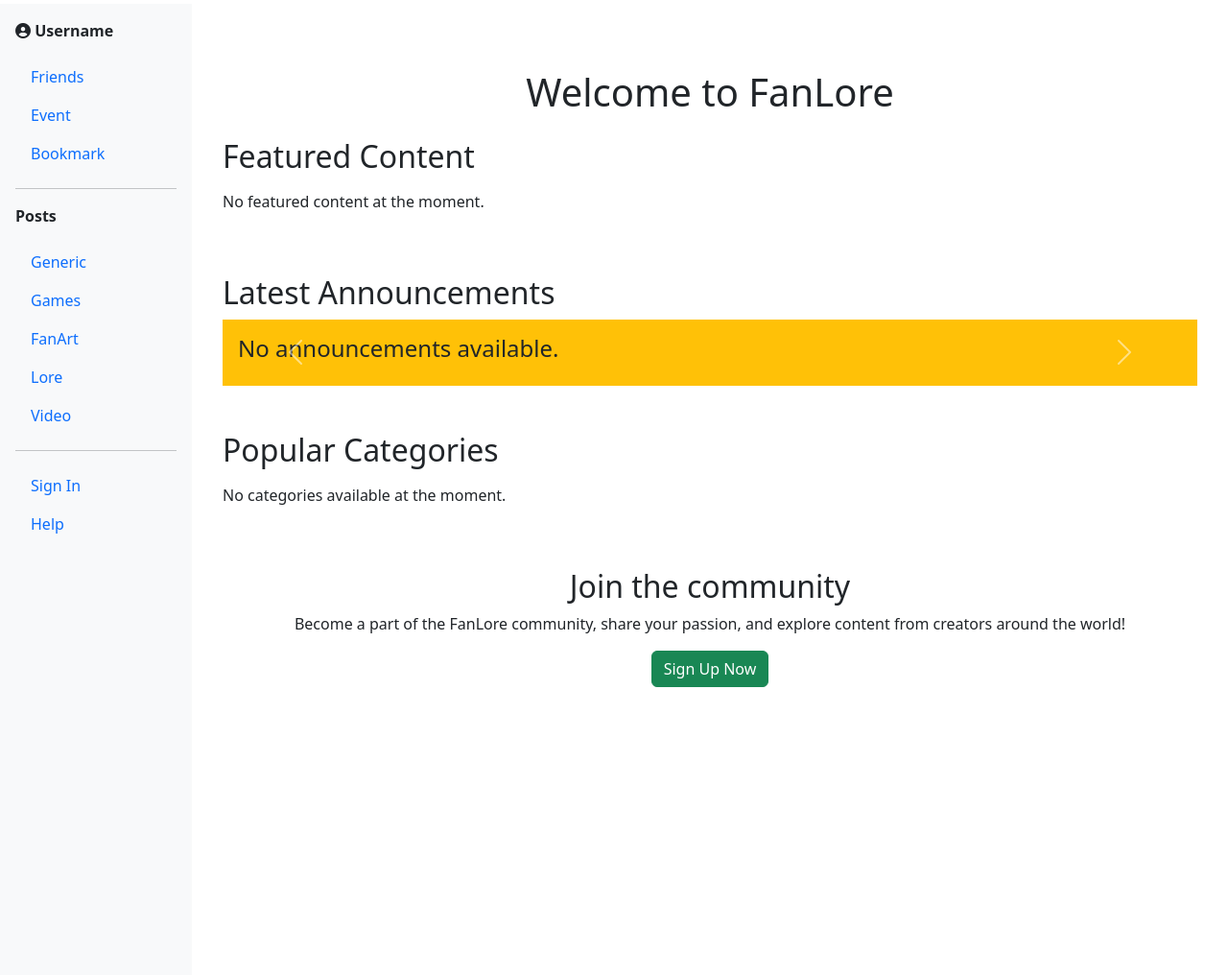
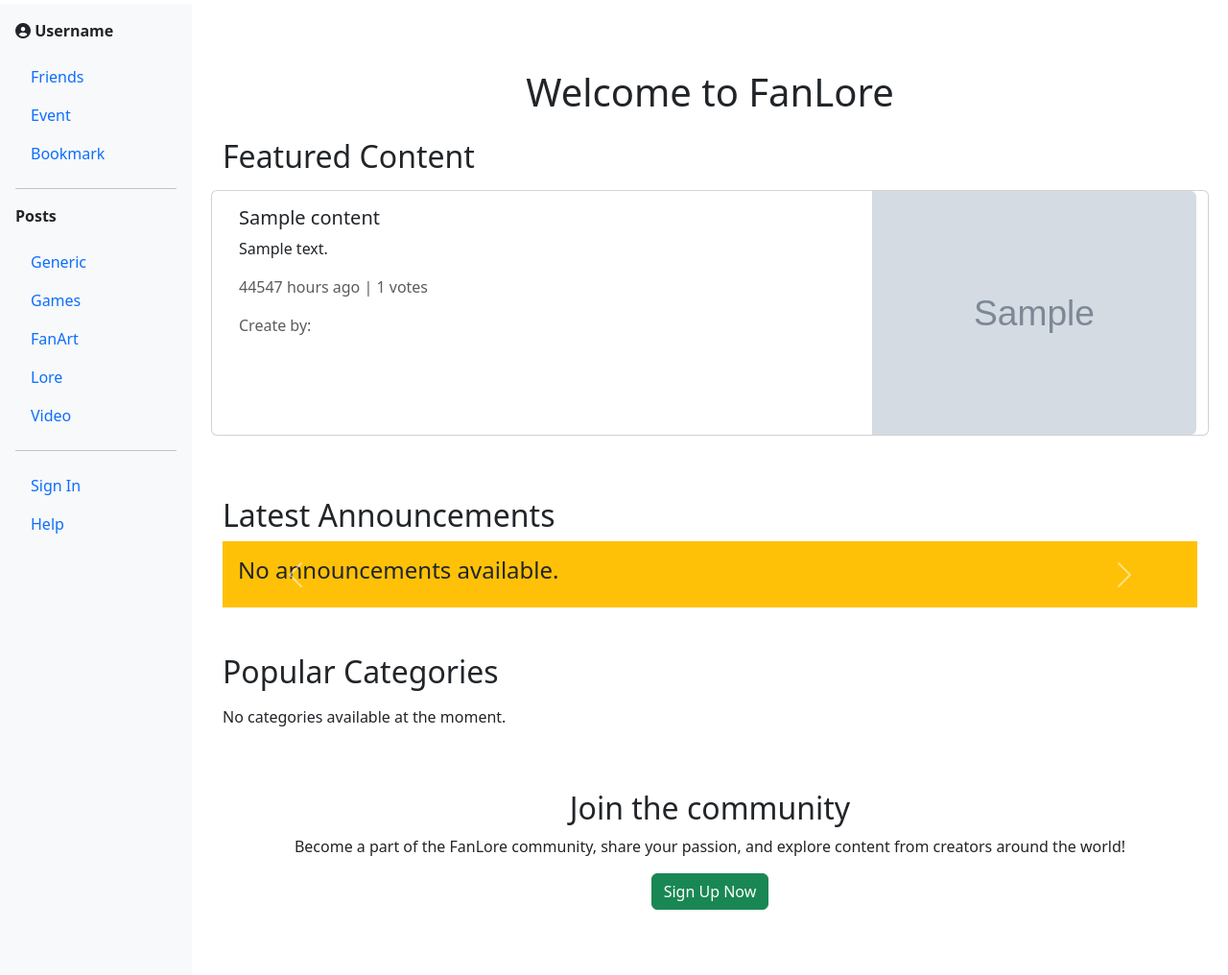
Before and after one commit to NewOsakA/Fanlore, a Django app: page / in a window 1280 px wide. Shown: the part 56-1072 px from the top of the page at 96% size. Run offline with Django 4.2, Linux system fonts and the light colour scheme; tables that the repository leaves empty hold one stand-in row (values such as "Sample post"); grey boxes marked "Sample" are stand-in pictures.

Commit message:
Update Home page

```diff
--- a/fanlore/templates/fanlore/home.html
+++ b/fanlore/templates/fanlore/home.html
@@ -9,19 +9,27 @@
         <section class="featured-content">
             <h2 class="mb-3">Featured Content</h2>
             <div class="row">
-                {% for content in featured_contents %}
-                    <div class="col-md-4">
-                        <div class="card">
-                            <img src="{{ content.topic_img.url }}" class="card-img-top" alt="{{ content.title }}">
+                {% for content in content_list %}
+                <div class="card mb-3">
+                    <div class="row g-0">
+                        <div class="col-md-8">
                             <div class="card-body">
                                 <h5 class="card-title">{{ content.title }}</h5>
                                 <p class="card-text">{{ content.description|truncatewords:20 }}</p>
-                                <a href="{% url 'content_detail' content.id %}" class="btn btn-primary">Read More</a>
+                                <p class="text-muted">
+                                    <i class="bi bi-clock"></i> {{ content.time_since_creation }} |
+                                    <i class="bi bi-hand-thumbs-up"></i> {{ content.vote }} votes
+                                </p>
+                                <p class="text-muted">Create by: {{ content.collaborator.username }}</p>
                             </div>
                         </div>
+                        <div class="col-md-4">
+                            <img src="{{ content.topic_img.url }}" class="img-fluid rounded-end" alt="{{ content.title }}">
+                        </div>
                     </div>
+                </div>
                 {% empty %}
-                    <p>No featured content at the moment.</p>
+                <p class="text-center">No content available.</p>
                 {% endfor %}
             </div>
         </section>
```
